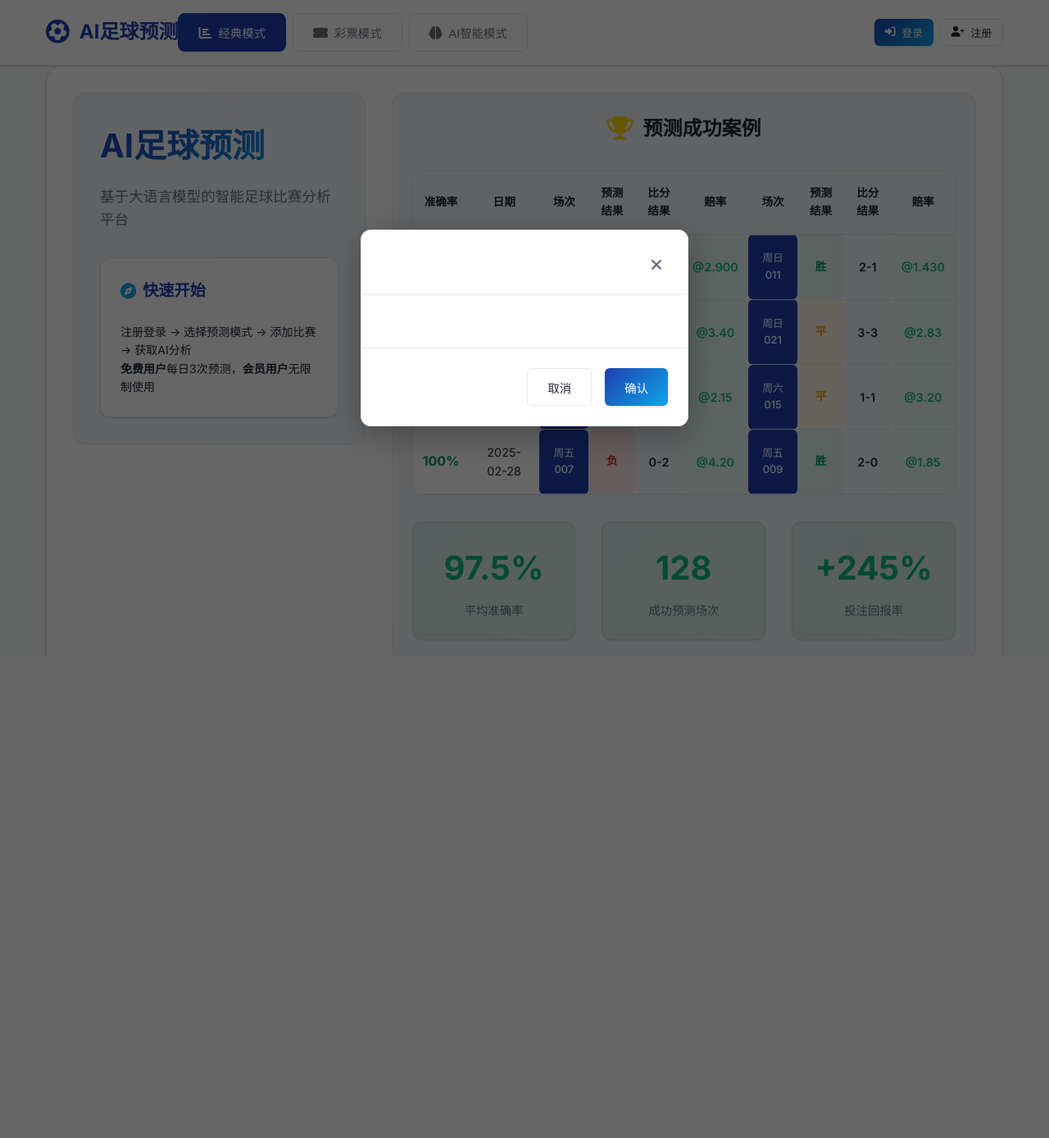
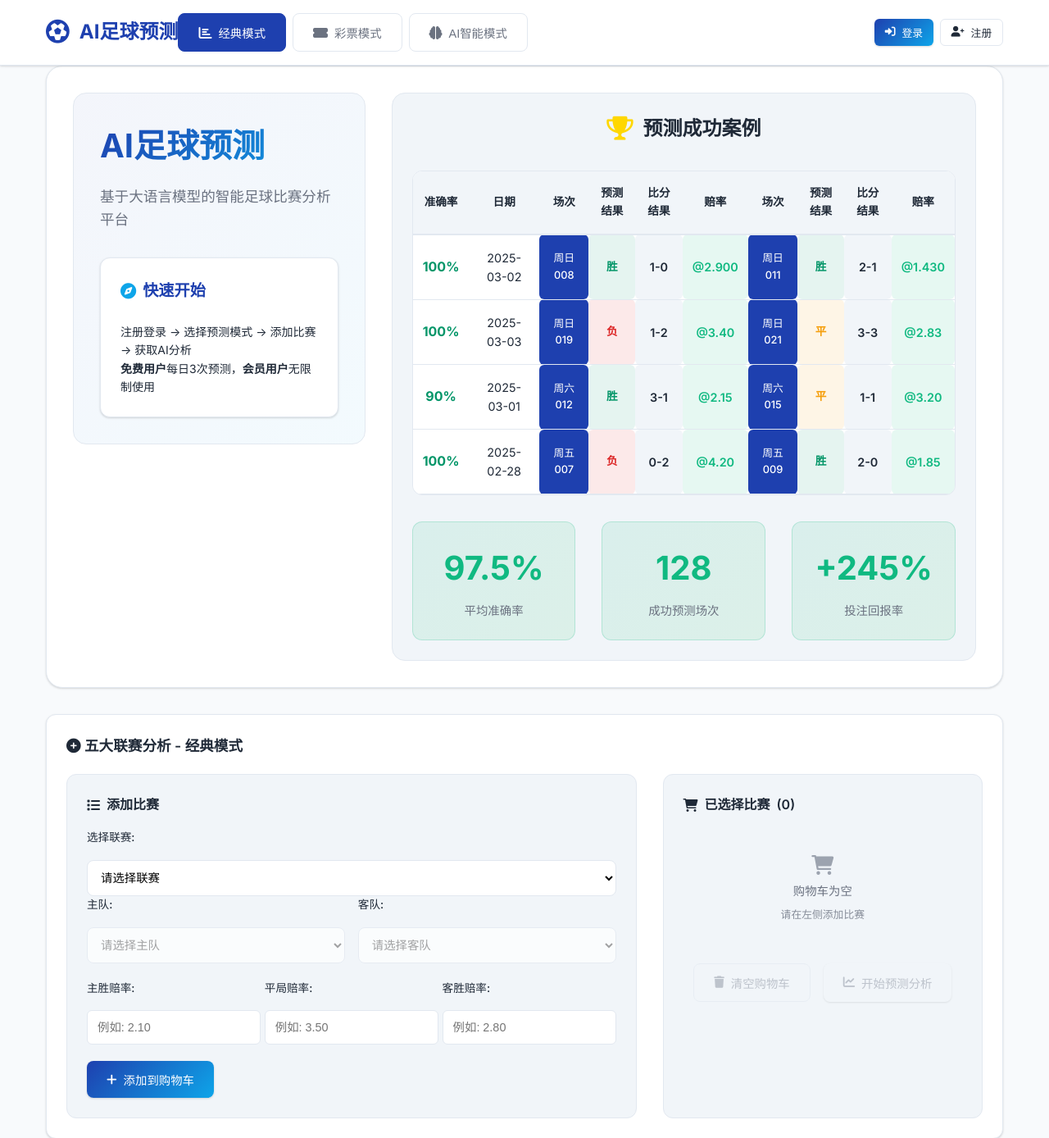
Before and after one commit to Scodive/MatchPredict, a Flask app: page / in a window 1280 px wide. Shown: the top 1388 px of the page at 82% size. Before the commit the page ends 781 px from the top, so only its background shows below. Run offline with Flask 3, Linux system fonts and the light colour scheme; some libraries are stand-ins or nearby versions.

Commit message:
Update index.html

```diff
--- a/templates/index.html
+++ b/templates/index.html
@@ -584,23 +584,6 @@
             </div>
         </div>
     </div>
-    <div id="confirmation-modal" class="modal-overlay hidden">
-    <div class="modal-content">
-        <div class="modal-header">
-            <h3 id="confirmation-modal-title"></h3>
-            <button class="modal-close" onclick="closeModal('confirmation-modal')" id="confirmation-close-btn">
-                <i class="fas fa-times"></i>
-            </button>
-        </div>
-        <div class="modal-body">
-            <p id="confirmation-modal-message"></p>
-        </div>
-        <div class="modal-footer">
-            <button class="btn secondary-btn" onclick="cancelConfirmation()" id="confirmation-cancel-btn">取消</button>
-            <button class="btn primary-btn" id="confirm-action-btn">确认</button>
-        </div>
-    </div>
-</div>
 
 </body>
 </html>
```
